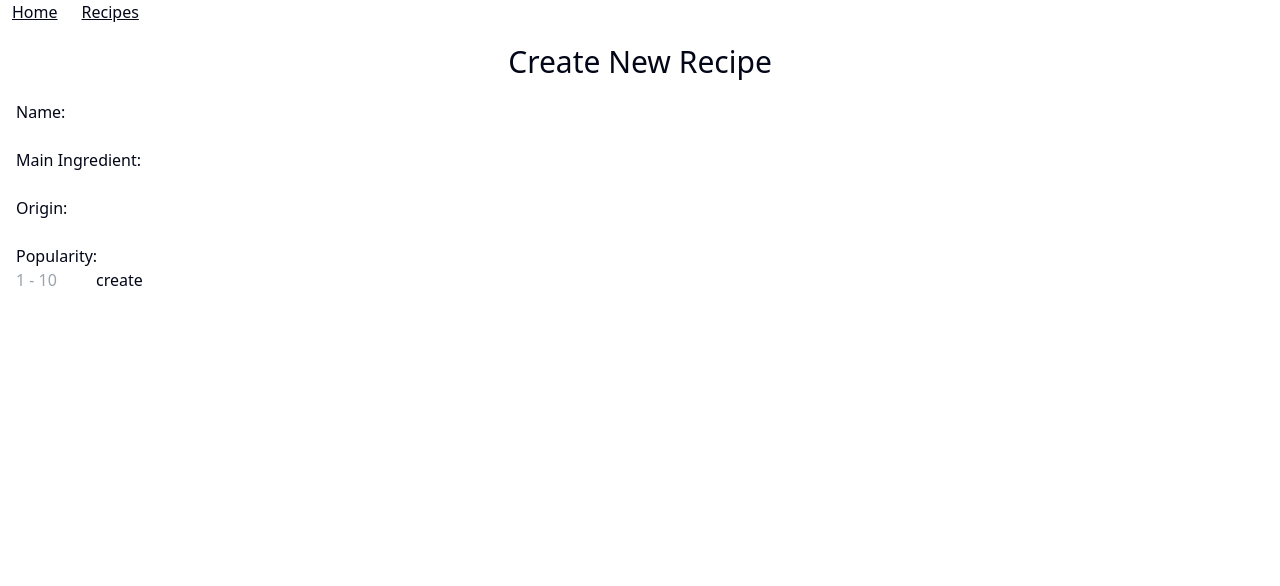
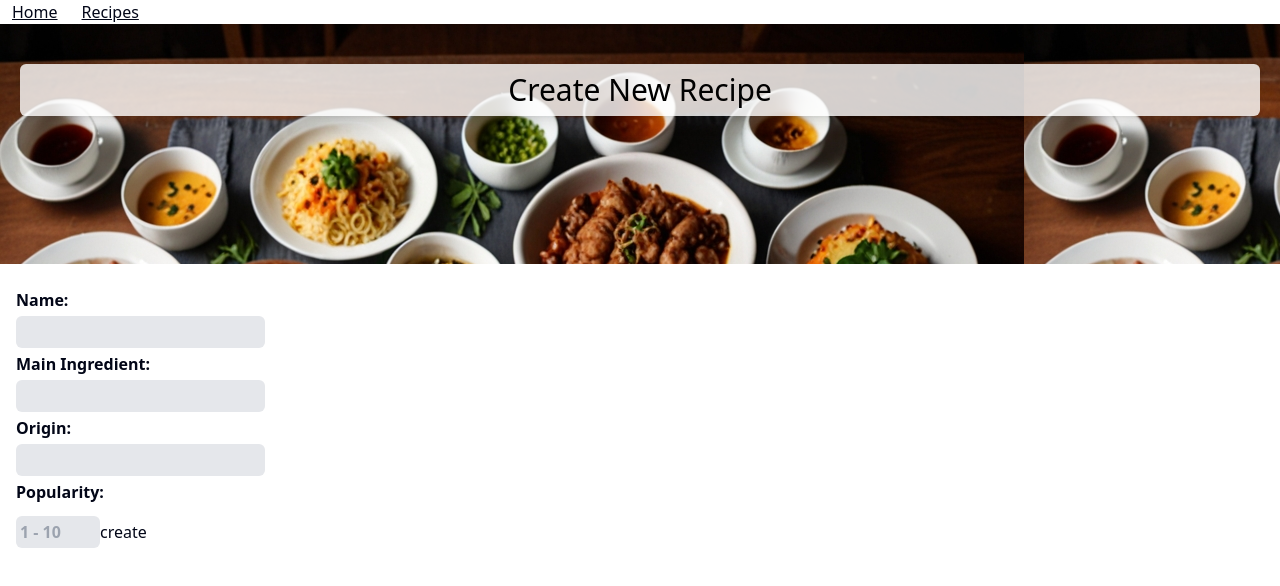
Before and after one commit to chrisjimenez10/assignment_frontend, a React (Vite) app: page /createrecipe in a window 1280 px wide. Shown: the top 586 px of the page. Built offline with nearby package versions, Linux system fonts and the light colour scheme; no server answers.

Commit message:
styled Form component

```diff
--- a/src/components/Create.jsx
+++ b/src/components/Create.jsx
@@ -10,8 +10,10 @@ const Create = () => {
   return (
 
     <>
+        <section className='bg-[url("src/assets/images/food-dishes.jpg")] p-5 h-60'>
+          <h1 className='text-3xl text-black bg-white bg-opacity-80 mt-5 text-center shadow-lg p-2 rounded-md'>Create New Recipe</h1>
+        </section>
 
-        <h1 className='text-3xl mt-5 text-center'>Create New Recipe</h1>
 
         <main className='mt-5 ml-4 w-36'>
           <Form
--- a/src/components/Form.jsx
+++ b/src/components/Form.jsx
@@ -51,19 +51,19 @@ const Form = ({createRecipe, renderForm, setRenderForm, recipeToEdit, updateReci
 
   return (
 
-    <form onSubmit={handleFormSubmission}>
+    <form onSubmit={handleFormSubmission} className='leading-loose'>
 
-        <label htmlFor="name">Name: </label>
-        <input id="name" name="name" type="text" value={formData.name} onChange={handleInputChange} required ></input>
+        <label htmlFor="name" className='font-bold'>Name: </label>
+        <input id="name" name="name" type="text" value={formData.name} onChange={handleInputChange} required className='bg-gray-200 rounded-md pl-1 font-semibold'></input>
 
-        <label htmlFor="main_ingredient">Main Ingredient: </label>
-        <input id="main_ingredient" name="main_ingredient" type="text" value={formData.main_ingredient} onChange={handleInputChange} required ></input>
+        <label htmlFor="main_ingredient" className='font-bold'>Main Ingredient: </label>
+        <input id="main_ingredient" name="main_ingredient" type="text" value={formData.main_ingredient} onChange={handleInputChange} required className='bg-gray-200 rounded-md pl-1 font-semibold'></input>
 
-        <label htmlFor="origin">Origin: </label>
-        <input id="origin" name="origin" type="text" value={formData.origin} onChange={handleInputChange} required ></input>
+        <label htmlFor="origin" className='font-bold'>Origin: </label>
+        <input id="origin" name="origin" type="text" value={formData.origin} onChange={handleInputChange} required className='bg-gray-200 rounded-md pl-1 font-semibold'></input>
 
-        <label htmlFor="popularity">Popularity: </label>
-        <input id="popularity" name="popularity" type="number" value={formData.popularity} onChange={handleInputChange} min="1" max="10" placeholder="1 - 10" required ></input>
+        <label htmlFor="popularity" className='font-bold'>Popularity: </label>
+        <input id="popularity" name="popularity" type="number" value={formData.popularity} onChange={handleInputChange} min="1" max="10" placeholder="1 - 10" required className='bg-gray-200 rounded-md pl-1 font-semibold mt-2'></input>
 
         <button type="submit" disabled={formData.name === "" || formData.mainIngredient === "" || formData.origin === "" || formData.popularity === ""}>{recipeToEdit ? "edit" : "create"}</button>
 
--- a/src/components/Recipes.jsx
+++ b/src/components/Recipes.jsx
@@ -22,7 +22,7 @@ const Recipes = () => {
             <button className="bg-black hover:bg-white hover:text-black text-white text-xs font-semibold py-2 px-3 m-2 rounded-full shadow-md" onClick={()=> navigate("/createrecipe")}>Create Recipe</button>
         </section>
 
-        <ul className='text-lg ml-4 mt-4'>
+        <ul className='text-lg ml-4 mt-4 font-semibold'>
             {recipeList.map((recipe)=>{
                 return (
                     <li key={recipe.id} onClick={()=> navigate(`/recipes/${recipe.id}`)} style={{cursor: "pointer"}}>
```
